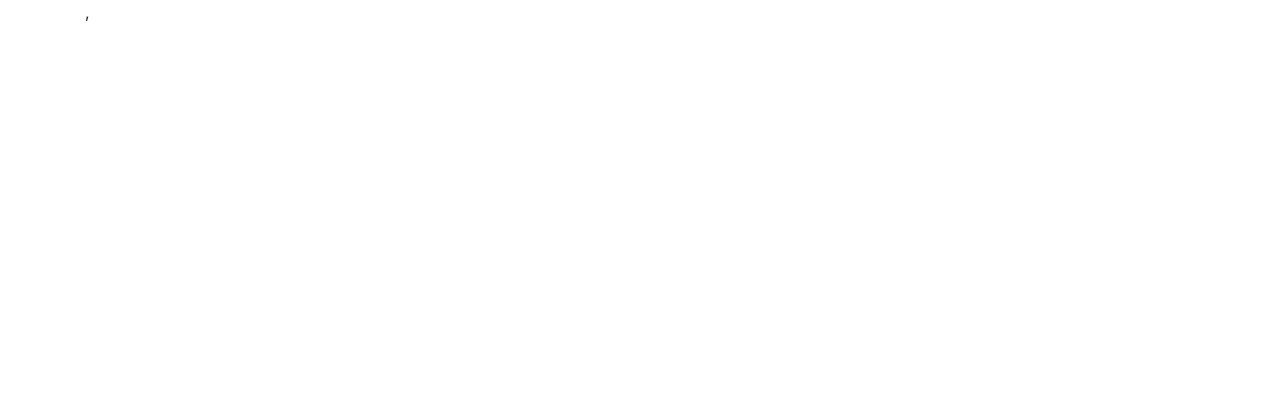
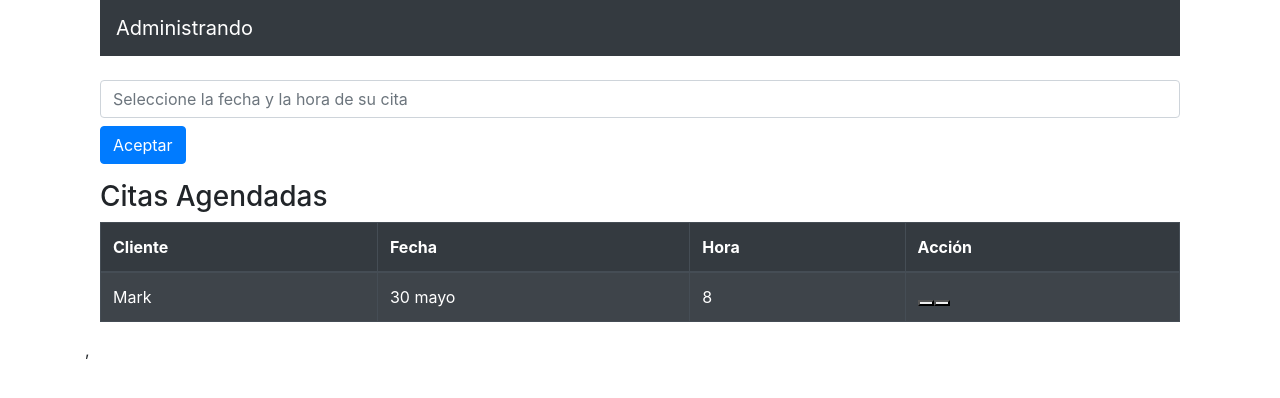
Before and after one commit to yesikagomez/Como_administrar, a React (Create React App) app: page /Agendar in a window 1280 px wide. Shown: the top 398 px of the page. Built offline with nearby package versions, Linux system fonts and the light colour scheme.

Commit message:
creando calendario para agendar citas

```diff
--- a/package.json
+++ b/package.json
@@ -16,6 +16,7 @@
     "marked": "^1.1.1",
     "react": "^16.13.1",
     "react-bootstrap": "^1.3.0",
+    "react-datepicker": "^3.2.2",
     "react-dom": "^16.13.1",
     "react-router-dom": "^5.2.0",
     "react-scripts": "3.4.3",
--- a/src/Routes.js
+++ b/src/Routes.js
@@ -5,6 +5,7 @@ import Registro from './components/FormularioRegistro';
 import Home from './components/Home';
 import Inicio from './components/InicioSesion';
 import Cita from './components/Citas';
+import Calendario from './components/Calendario';
 
 const Routes = () => {
     return(
@@ -14,6 +15,7 @@ const Routes = () => {
                 <Route exact path='/Registro' component = {Registro} />
                 <Route exact path='/IniciarSesion' component = {Inicio} />
                 <Route exact path='/Diagnostico' component = {Diagnostico} />
+                <Route exact path='/Agendar' component = {Calendario} />
                 <Route exact path='/Citas' component = {Cita} />
             </div>
         </Switch>
--- /dev/null
+++ b/src/components/Calendario.jsx
@@ -0,0 +1,77 @@
+import React, { Component , useState} from 'react';
+import DatePicker, {registerLocale} from 'react-datepicker';
+import 'react-datepicker/dist/react-datepicker.css';
+import { addMonths, setHours, setMinutes } from "date-fns";
+import { Table } from 'react-bootstrap';
+import es from 'date-fns/locale/es';
+import Cookies from 'universal-cookie';
+import Barinfo from './Barinfo';
+import "bootstrap/dist/css/bootstrap.min.css";
+
+const cookies = new Cookies();
+
+registerLocale("es", es);
+
+const Calendario = () => {
+
+    const [startDate, setStartDate] = useState();
+
+
+    function mostrarFecha (date) {
+        const options ={weekday: 'long' , year: 'numeric', month: 'long', day:'numeric'};
+       // alert(date.tolocaleDateString('es-Es'),options);
+    }
+        return(
+            <div className="container">
+                <Barinfo nombrecliente={cookies.get('nombrecliente')}/>
+                <div className="center">
+                    <DatePicker
+                        className="form-control mt-4"
+                        selected={startDate}
+                        onChange={date => setStartDate(date)}
+                        withPortal
+                        peekNextMonth
+                        showMonthDropdown
+                        showYearDropdown
+                        dropdownMode="select"
+                        showTimeSelect
+                        timeFormat="p"
+                        locale="es"
+                        timeIntervals={30}
+                        dateFormat="dd-MMMM-yyyy h:mm aa"
+                        minDate={new Date()}
+                        maxDate={addMonths(new Date(), 5)}
+                        minTime={setHours(setMinutes(new Date(), 0), 9)}
+                        maxTime={setHours(setMinutes(new Date(), 0), 17)}
+                        placeholderText="Seleccione la fecha y la hora de su cita"
+                    />
+                    <input type="button" value="Aceptar" className="mt-2 mb-3 btn btn-primary" onClick={mostrarFecha(startDate)}/>
+                </div>
+                <h3>Citas Agendadas</h3>
+            <Table striped bordered hover variant="dark">
+                <thead>
+                    <tr>
+                    <th>Cliente</th>
+                    <th>Fecha</th>
+                    <th>Hora</th>
+                    <th>Acción</th>
+                    </tr>
+                </thead>
+                <tbody>
+                    <tr>
+                    <td>Mark</td>
+                    <td>30 mayo</td>
+                    <td>8</td>
+                    <td>
+                        <button><i class="fas fa-trash-alt"></i></button>
+                        <button><span><i class="fas fa-edit"></i></span></button>
+                    </td>
+                    </tr>
+                </tbody>
+            </Table>
+            </div>
+        );
+}
+
+
+    export default Calendario;
--- a/src/components/FormularioRegistro.jsx
+++ b/src/components/FormularioRegistro.jsx
@@ -11,7 +11,6 @@ const cookie = new Cookies();
 const Registro = () => {
         Yup.addMethod(Yup.mixed, 'methodName', function (anyArgsYouNeed) {
             const { message } = anyArgsYouNeed;
-            console.log("entro en la validación")
             return this.test('test-name', message, function (value) {
                 const { path, createError } = this;
                 const { some, more, args } = anyArgsYouNeed;
@@ -22,8 +21,8 @@ const Registro = () => {
         const schema = Yup.object().shape({
             nombrecliente: Yup.string().required("Valor requerido"),
             nombreempresa: Yup.string().required("Valor requerido"),
-            numempleados: Yup.number().required("El número de empleados es requerido"),
-            annoslaborando: Yup.number().required("El campo es requerido"),
+            numempleados: Yup.number().min(1, "El valor debe ser mayor").required("El número de empleados es requerido"),
+            annoslaborando: Yup.number().min(1, "El valor debe ser mayor").required("El campo es requerido"),
             correo: Yup.string().email("Ingrese un correo valido").required("El correo es un valor requerido"),
             contrasenna: Yup.string().required("Campo requerido").min(5, "Minimo 5 caracteres")
         })
@@ -39,12 +38,12 @@ const Registro = () => {
                     let respuesta = await fetch ('https://api-poskdjxg1.vercel.app/cliente', { method: 'POST', body: JSON.stringify(values), headers: { 'Content-Type': 'application/json' } })
                     //let cliente = await respuesta.json()
                     if (respuesta.status === 201) {
-                        cookie.set('id', respuesta.id, {path: "/"});
-                        cookie.set('nombrecliente', respuesta.nombrecliente, {path:'/'});
-                        cookie.set('nombreempresa', respuesta.nombreempresa, {path: "/"});
-                        cookie.set('numempleados', respuesta.numempleados, {path:'/'});
-                        cookie.set('annoslaborando', respuesta.annoslaborando, {path: "/"});
-                        cookie.set('correo', respuesta.correo, {path:'/'});
+                        cookie.set('nombrecliente', values.nombrecliente, {path:'/'});
+                        cookie.set('nombreempresa', values.nombreempresanombreempresa, {path: "/"});
+                        cookie.set('numempleados', values.numempleados, {path:'/'});
+                        cookie.set('annoslaborando', values.annoslaborando, {path: "/"});
+                        cookie.set('correo', values.correo, {path:'/'});
+                        //ookie.set('problema', " ",{path:'/'});
                         window.location.href="./Diagnostico";
                     }
                 }else{
--- a/src/components/InicioSesion.jsx
+++ b/src/components/InicioSesion.jsx
@@ -24,7 +24,8 @@ class Inicio extends Component {
         });
     }
 
-    /*iniciarSesion=async()=>{
+    iniciarSesion=async()=>{
+        alert("hola");
         await fetch.get("https://api-poskdjxg1.vercel.app/cliente", {params: {correo: this.state.form.correo,contrasenna: this.state.form.contrasenna}})
         .then(response=>{
             var dato= response.data;
@@ -50,15 +51,14 @@ class Inicio extends Component {
             console.log(error);
         })
 
-    }*/
+    }
 
-    dato () {
-    /*=async()=>{
+     /*dato =async()=>{
         let respuesta = await fetch.get('https://api-poskdjxg1.vercel.app/cliente', {params: {correo: this.state.form.correo,contrasenna: this.state.form.contrasenna}})
         .then(response=>{
         let cliente = respuesta.json()
         alert("respuesta");
-        /*if (respuesta.status === 201) {
+        if (respuesta.status === 201) {
             window.location.href="./Diagnostico";
         }else{
             alert("error");
@@ -68,8 +68,9 @@ class Inicio extends Component {
             console.log(error);
             alert("hola");
         })*/
-        window.location.href="./Diagnostico";
-    }
+        //window.location.href="./Diagnostico";
+
+    //}
 
     render(){
     return(
@@ -89,7 +90,7 @@ class Inicio extends Component {
                 <Form.Group controlId="formBasicCheckbox">
                     <Form.Check type="checkbox" label="Recuperar Contraseña" />
                 </Form.Group>
-                <Button variant="primary" type="submit" onClick={()=>this.dato()}>
+                <Button variant="primary" type="submit" >
                     Aceptar
                 </Button>
             </Form>
```
Also changed, not shown: src/components/Diagnostico.jsx (+82 -22 lines), 1 other file (tests, documents, lock files or other folders).
